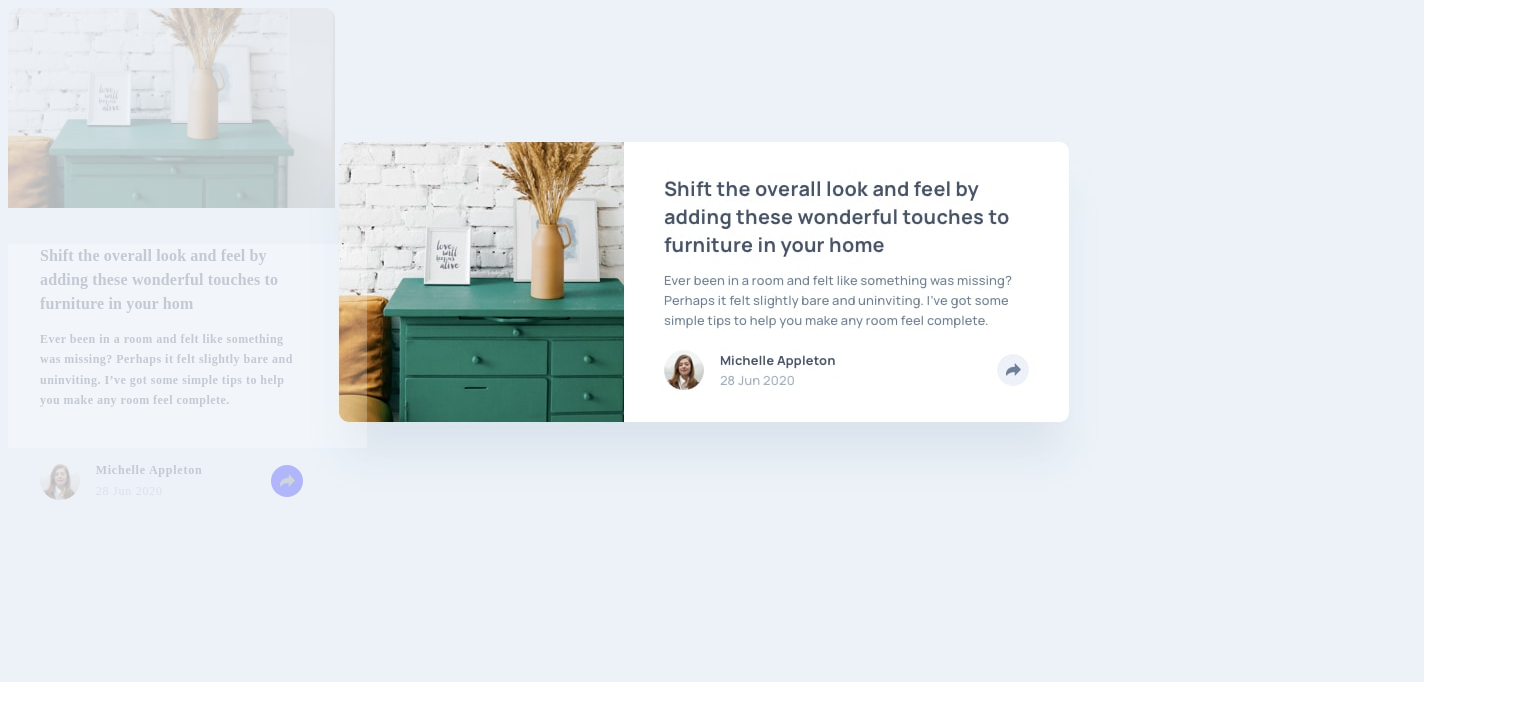
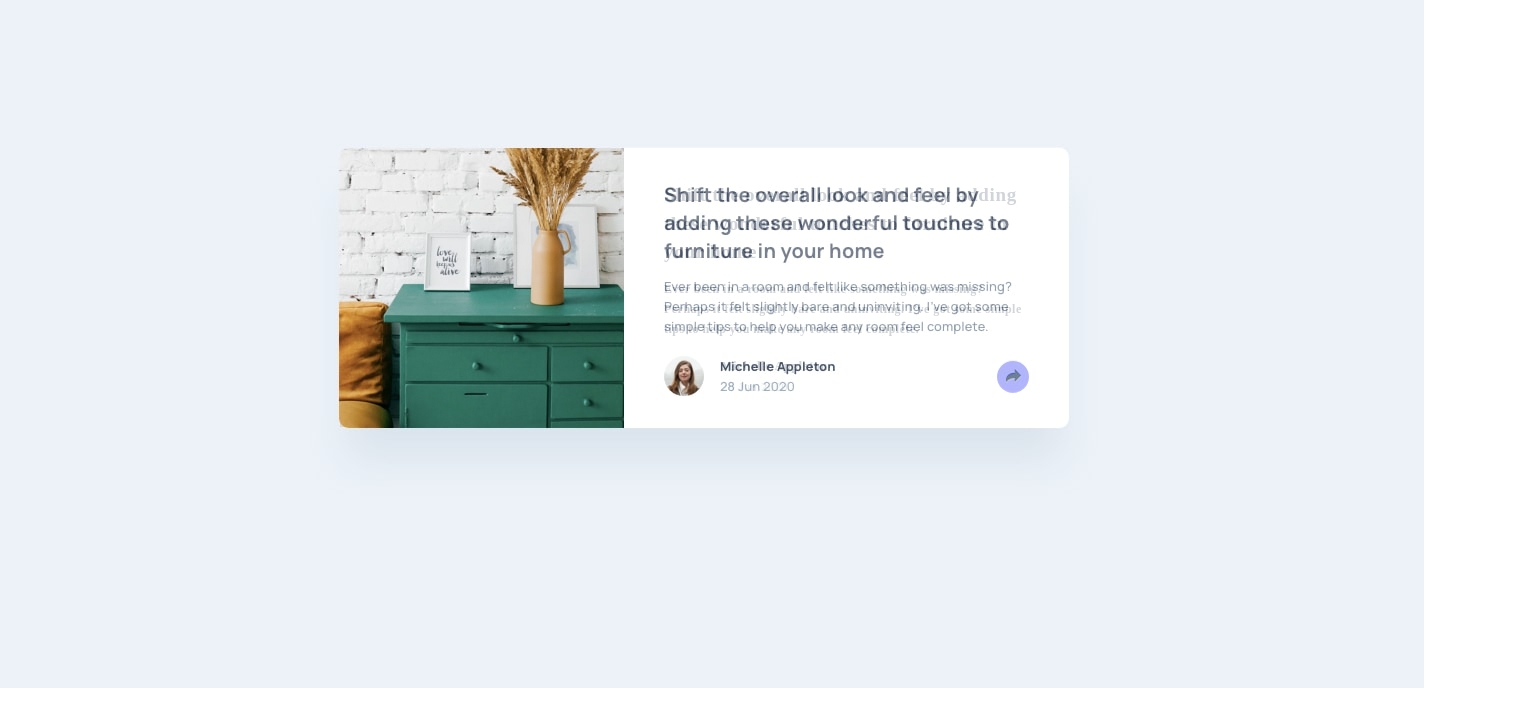
Before and after one commit to jemeneradev/frontendMentors_Challenge_Article-Preview-Component, a Svelte app: page / in a window 1536 px wide. Shown: the top 726 px of the page. Built offline with nearby package versions, Linux system fonts and the light colour scheme.

Commit message:
desktop design implemented.

```diff
--- a/src/App.svelte
+++ b/src/App.svelte
@@ -17,7 +17,7 @@
 
   @media screen and (min-width: 1440px) {
     .design {
-      margin-top: -638px;
+      margin-top: -400px;
     }
   }
 </style>
--- a/src/components/Card/Card.svelte
+++ b/src/components/Card/Card.svelte
@@ -14,24 +14,52 @@
     /* background-color: red; */
     border-radius: 10px;
 
-    opacity: .5;
+    opacity: 0.5;
   }
 
-  .Card .Card__banner {
+  .Card__banner {
     height: 200px;
     width: 100%;
     overflow: hidden;
     border-bottom-right-radius: 0px;
     border-bottom-left-radius: 0px;
   }
-  .Card .Card__banner img {
+  .Card__banner img {
     width: 327px;
     object-position: 0px -16px;
   }
-  .Card .Card__Info {
+  .Card__Info {
     position: relative;
     width: 100%;
     height: 313px;
+  }
+
+  @media screen and (min-width: 1440px) {
+    .Card {
+      display: flex;
+      width: 730px;
+      height: 280px;
+      top: 139px;
+      left: 331px;
+    }
+
+    .Card__banner {
+      top: 0;
+      left: 0;
+      width: 285px;
+    }
+
+    .Card__banner img {
+      width: 348px;
+      object-position: 1px 1px;
+    }
+
+    .Card__Info {
+      width: 445px;
+      top: 0;
+      left: 0;
+      flex-direction: column;
+    }
   }
 </style>
 
--- a/src/components/Card/Contact.svelte
+++ b/src/components/Card/Contact.svelte
@@ -14,12 +14,15 @@
   }
 
   .Card__Info .Card__Info__Contact__User .Card__Info__Contact__User__Avatar {
-      position: relative;
-      width: 120px;
-      height: 64px;
+    position: relative;
+    width: 120px;
+    height: 64px;
   }
 
-  .Card__Info .Card__Info__Contact__User .Card__Info__Contact__User__Avatar img {
+  .Card__Info
+    .Card__Info__Contact__User
+    .Card__Info__Contact__User__Avatar
+    img {
     width: 40px;
     border-radius: 50%;
     position: absolute;
@@ -85,6 +88,20 @@
     margin-top: 9px;
   }
 
+  @media screen and (min-width: 1440px) {
+    .Card__Info__Contact {
+      height: 70px;
+    }
+    .Card__Info__Contact .Card__Info__Contact__User {
+      width: 347px;
+    }
+    .Card__Info
+      .Card__Info__Contact__User
+      .Card__Info__Contact__User__Avatar
+      img {
+      left: 40px;
+    }
+  }
 </style>
 
 <div class="Card__Info Card__Info__Contact">
--- a/src/components/Card/Description.svelte
+++ b/src/components/Card/Description.svelte
@@ -33,14 +33,36 @@
     width: 260px;
     margin-top: 13px;
     line-height: 1.7em;
-    letter-spacing: 0.04em;;
+    letter-spacing: 0.04em;
+  }
+
+  @media screen and (min-width: 1440px) {
+    .Card__Info__Description {
+      padding-left: 40px;
+      margin-bottom: 2px;
+      width: 400px;
+    }
+
+    .Card__Info__Description h2 {
+      margin-top: 34px;
+      font-size: 19px;
+      width: 366px;
+      letter-spacing: 0.0378em;
+    }
+
+    .Card__Info__Description p {
+      margin-top: 12px;
+      margin-bottom: 2px;
+      width: 366px;
+      letter-spacing: 0.039em;
+    }
   }
 </style>
 
 <div class="Card__Info__Description">
   <h2>
     Shift the overall look and feel by adding these wonderful touches to
-    furniture in your hom
+    furniture in your home
   </h2>
   <p>
     Ever been in a room and felt like something was missing? Perhaps it felt
```
